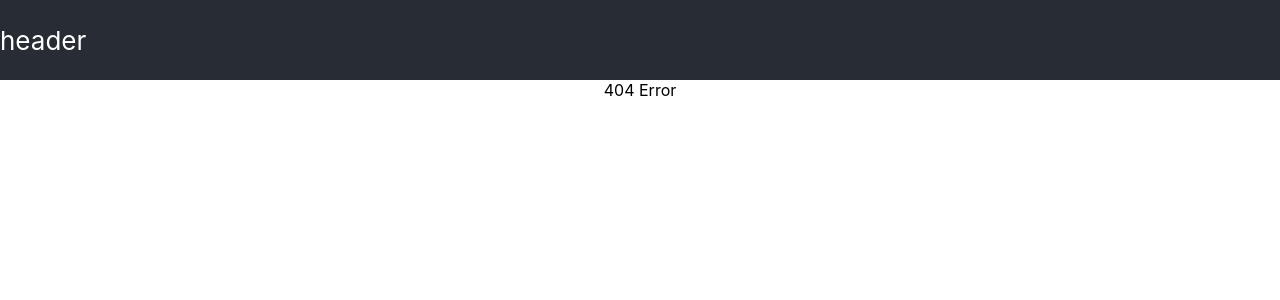
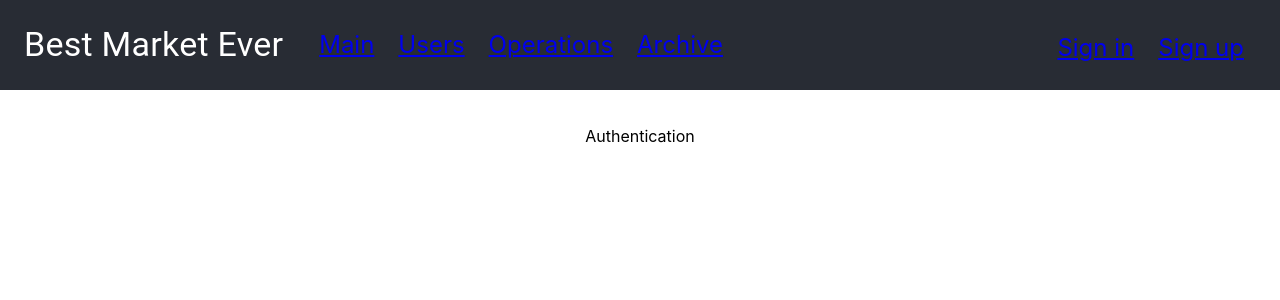
Before and after one commit to MaksimKazak/best-market-ever, a React (Create React App) app in the folder client/: page /authentication in a window 1280 px wide. Before the commit this address had no page. Shown: the top 300 px of the page. Built offline with nearby package versions, Linux system fonts and the light colour scheme.

Commit message:
Add layout of header

```diff
--- a/client/src/assets/styles/App.css
+++ b/client/src/assets/styles/App.css
@@ -1,12 +1,5 @@
+@import "Header.css";
+
 .App {
   text-align: center;
 }
-
-.App-header {
-  background-color: #282c34;
-  min-height: 80px;
-  display: flex;
-  align-items: center;
-  font-size: calc(10px + 2vmin);
-  color: white;
-}
--- /dev/null
+++ b/client/src/assets/styles/Header.css
@@ -0,0 +1,25 @@
+.App-header {
+    background-color: #282c34;
+    padding: 24px;
+    display: flex;
+    align-items: center;
+    justify-content: space-between;
+    font-size: 2rem;
+    color: white;
+    margin-bottom: 36px;
+}
+
+.header-left {
+    display: flex;
+}
+
+.header-nav {
+    display: flex;
+    align-items: center;
+    margin-left: 24px;
+}
+
+.header-link {
+    padding: 0 12px 0 12px;
+    font-size: 1.5rem;
+}
--- a/client/src/components/App.js
+++ b/client/src/components/App.js
@@ -2,25 +2,24 @@ import React from 'react';
 import '../assets/styles/App.css';
 import { BrowserRouter as Router, Route, Switch } from 'react-router-dom';
 
+import Header from './elements/Header';
 import Main from './pages/Main';
 import Users from './pages/Users';
 import Operations from './pages/Operations';
 import Registration from './pages/Registration';
-import Authorization from './pages/Authorization';
+import Authentication from './pages/Authentication';
 
 function App() {
   return (
     <Router>
       <div className="App">
-        <header className="App-header">
-          header
-        </header>
+        <Header/>
         <Switch>
           <Route path='/' exact component={Main}/>
           <Route path='/users' component={Users}/>
           <Route path='/operations' component={Operations}/>
           <Route path='/registration' component={Registration}/>
-          <Route path='/authorization' component={Authorization}/>
+          <Route path='/authentication' component={Authentication}/>
           <Route>
             404 Error
           </Route>
--- /dev/null
+++ b/client/src/components/elements/Header.js
@@ -0,0 +1,37 @@
+import React from 'react';
+
+import Typography from '@material-ui/core/Typography';
+import { BrowserRouter as Router, Link } from 'react-router-dom';
+
+function Header() {
+
+  let profileBlock;
+  let isAuthenticated = false /* check for authenticated user */;
+  if (isAuthenticated) {
+    profileBlock = <div className='header-profile'>Profile</div>; /* to be changed */
+  } else {
+    profileBlock = (
+      <nav className='header-profile'>
+        <Link to='/authentication' className='header-link'>Sign in</Link>
+        <Link to='/registration' className='header-link'>Sign up</Link>
+      </nav>
+    );
+  }
+
+  return (
+    <header className="App-header">
+      <div className='header-left'>
+        <Typography variant='h4'>Best Market Ever</Typography>
+        <nav className='header-nav'>
+          <Link to='/' className='header-link'>Main</Link>
+          <Link to='/users' className='header-link'>Users</Link>
+          <Link to='/operations' className='header-link'>Operations</Link>
+          <Link to='/operations/archive' className='header-link'>Archive</Link>
+        </nav>
+      </div>
+      { profileBlock }
+    </header>
+  );
+}
+
+export default Header;
--- /dev/null
+++ b/client/src/components/pages/Authentication.js
@@ -0,0 +1,7 @@
+import React from 'react';
+
+function Authentication() {
+  return <div>Authentication</div>;
+}
+
+export default Authentication;
--- a/client/src/components/pages/Authorization.js
+++ /dev/null
@@ -1,7 +0,0 @@
-import React from 'react';
-
-function Authorization() {
-  return <div>Authorization</div>;
-}
-
-export default Authorization;
```
